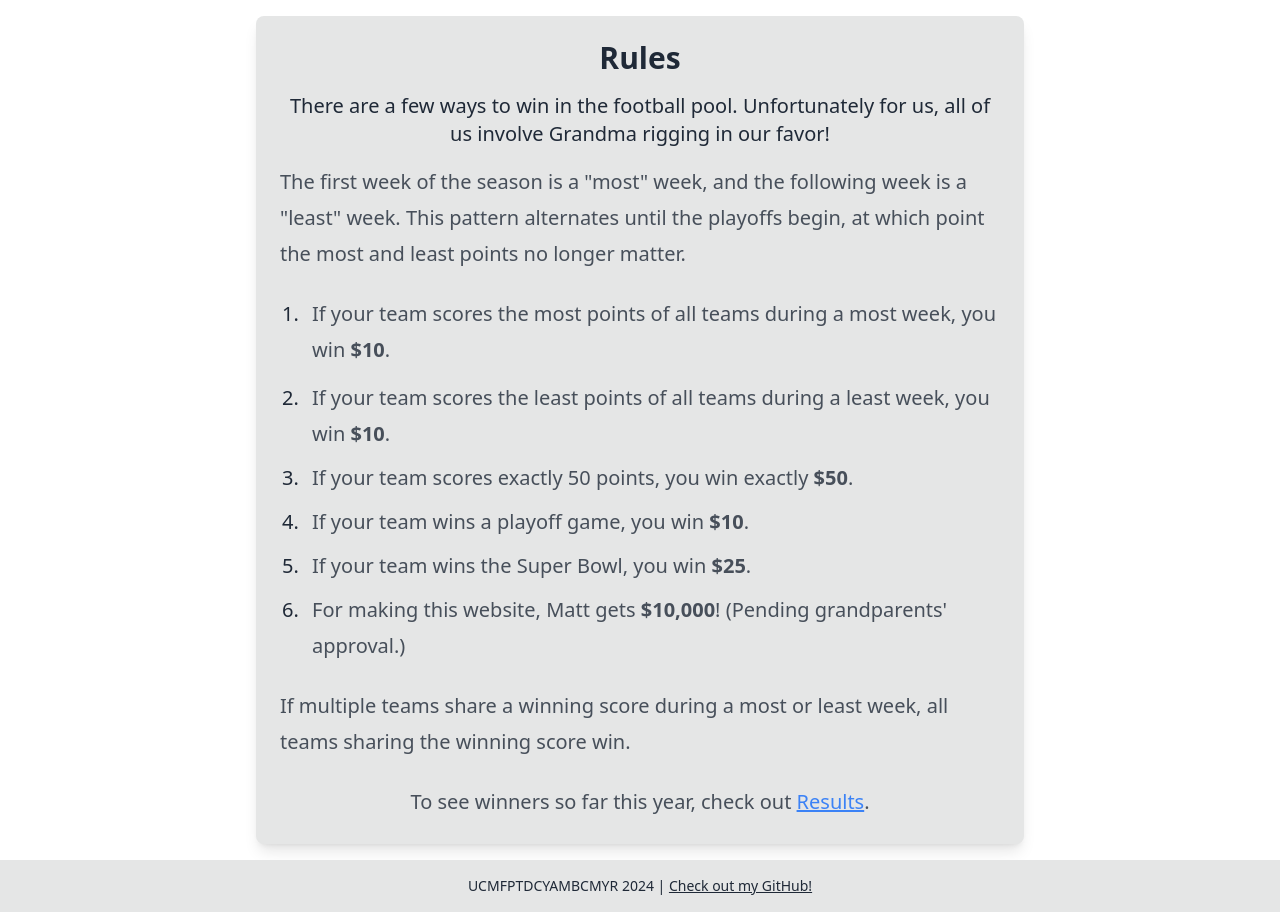
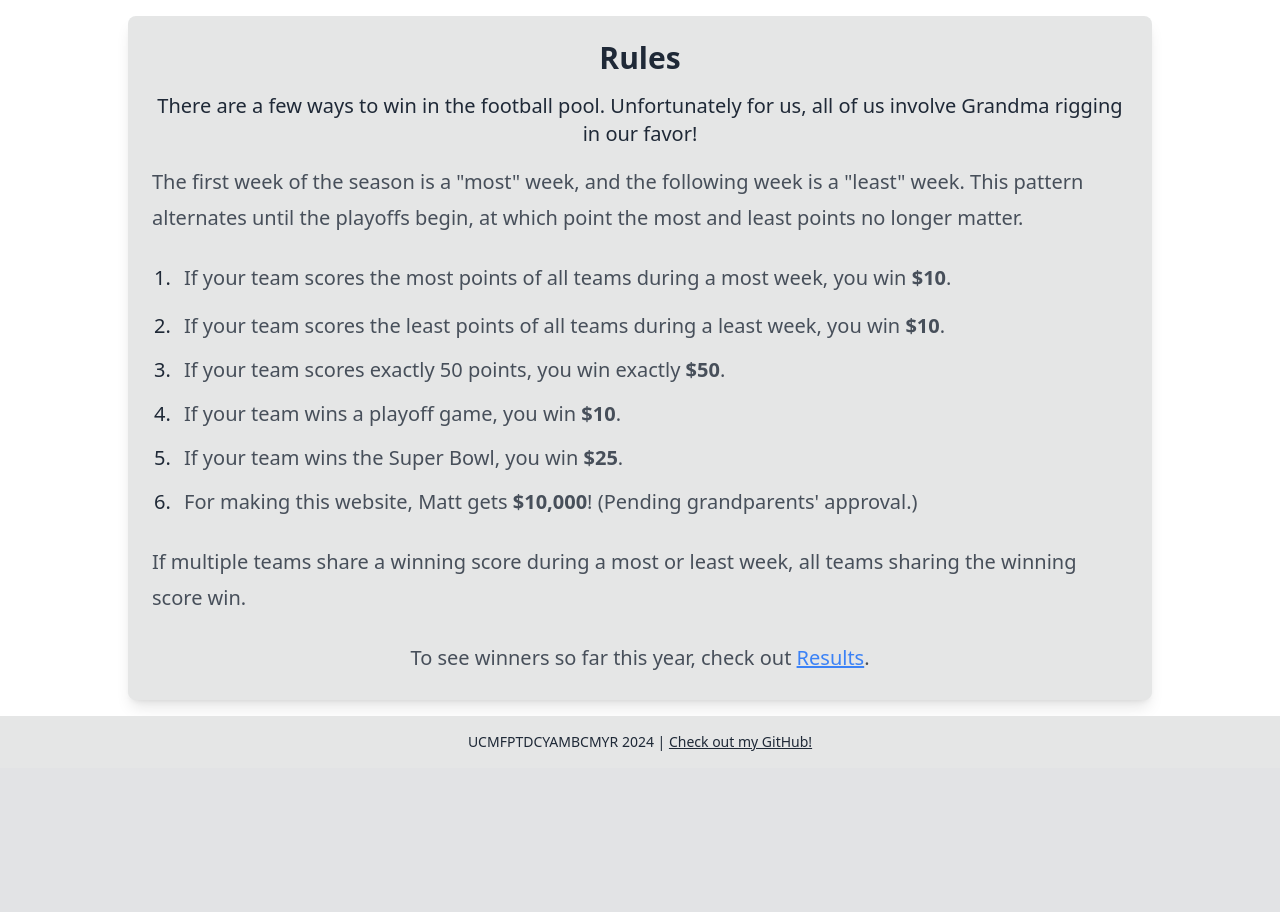
Before and after one commit to matthewkdies/football-pool, a Flask app: page /rules in a window 1280 px wide. Shown: the part 68-980 px from the top of the page. After the commit the page ends 819 px from the top, so only its background shows below. Run offline with Flask 3, Linux system fonts and the light colour scheme; parts of the project's set-up code (start-up, migrations or seed data) failed here and were passed over.

Commit message:
Changing card size. I'm going to bed now. Finally, golly.

```diff
--- a/apps/football_pool/static/output.css
+++ b/apps/football_pool/static/output.css
@@ -3656,8 +3656,8 @@
   width: 100%;
 }
 
-.max-w-3xl {
-  max-width: 48rem;
+.max-w-5xl {
+  max-width: 64rem;
 }
 
 .max-w-none {
--- a/apps/football_pool/templates/rules.html
+++ b/apps/football_pool/templates/rules.html
@@ -4,7 +4,7 @@
 
 {% block content %}
 <div class="p-4 bg-base-100 flex-grow flex items-center justify-center">
-    <div class="p-6 bg-base-300 rounded-lg shadow-lg max-w-3xl w-full">
+    <div class="p-6 bg-base-300 rounded-lg shadow-lg max-w-5xl w-full">
         <article class="prose prose-xl max-w-none">
             <h2 class="text-center text-3xl font-bold mb-4">Rules</h2>
             <h4 class="text-center text-xl font-medium mb-4">
```
